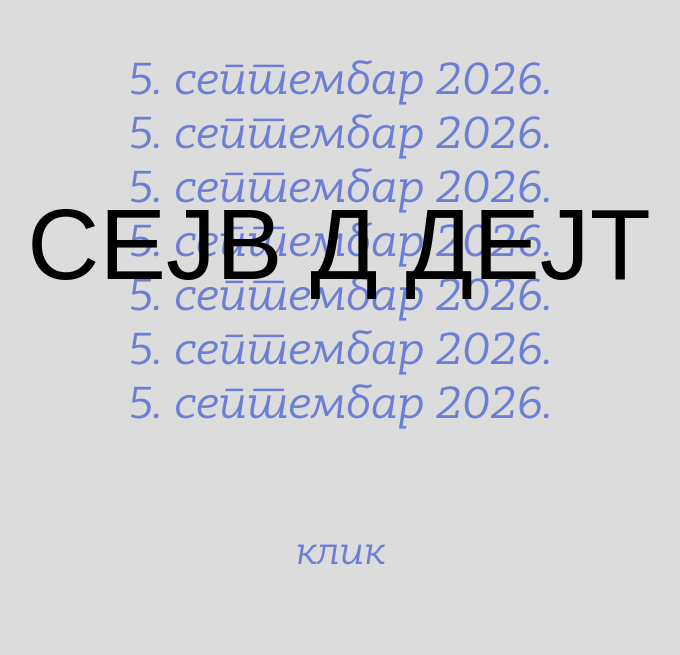
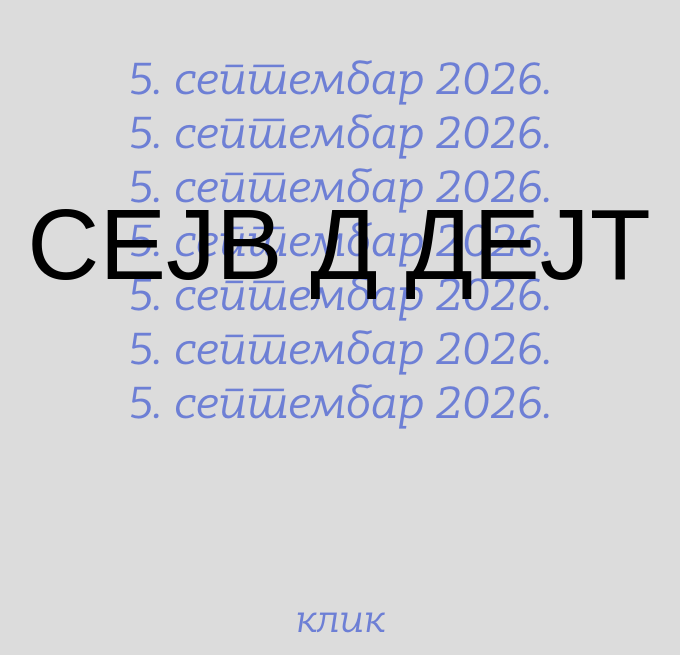
Before and after one commit to jestetojeto/BISERAIMARKO, a plain HTML site: page index.html in a window 1280 px wide. Shown: the part 155-810 px from the top of the page, without its empty margins (301-981 px from the left). Drawn offline with Linux system fonts and the light colour scheme; a web font is replaced by a local one.

Commit message:
Add files via upload

```diff
--- a/index.html
+++ b/index.html
@@ -12,8 +12,9 @@
       display: flex;
       justify-content: center;
       align-items: center;
-      height: 100vh;
+      height: 100%;
       text-align: center;
+      overflow: hidden;
     }
 
     @font-face {
@@ -36,6 +37,7 @@
 
     .page {
       display: none;
+      height: 100vh;
       width: 100vw;
 
     }
@@ -73,8 +75,7 @@
         bottom: 0;          /* pri dnu ekrana */
         left: 50%;          /* pomeren na sredinu po horizontali */
         transform: translateX(-50%); /* centriran tačno na sredinu */
-
-        padding: 30px;
+        margin: 0px;
         color: #6d7fd5;
         font-family: 'font2', sans-serif;
         font-size: 3vw;
```
